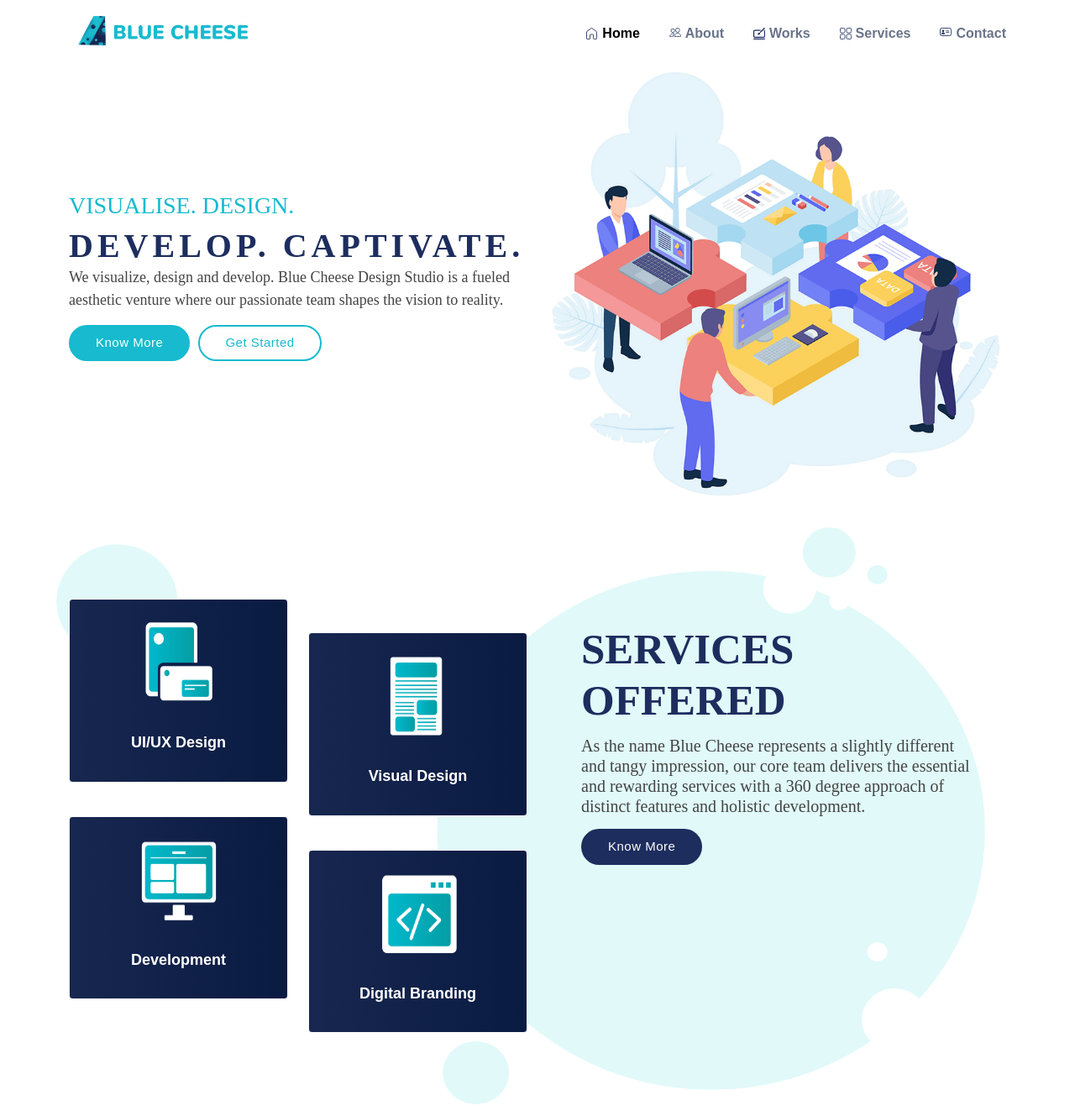
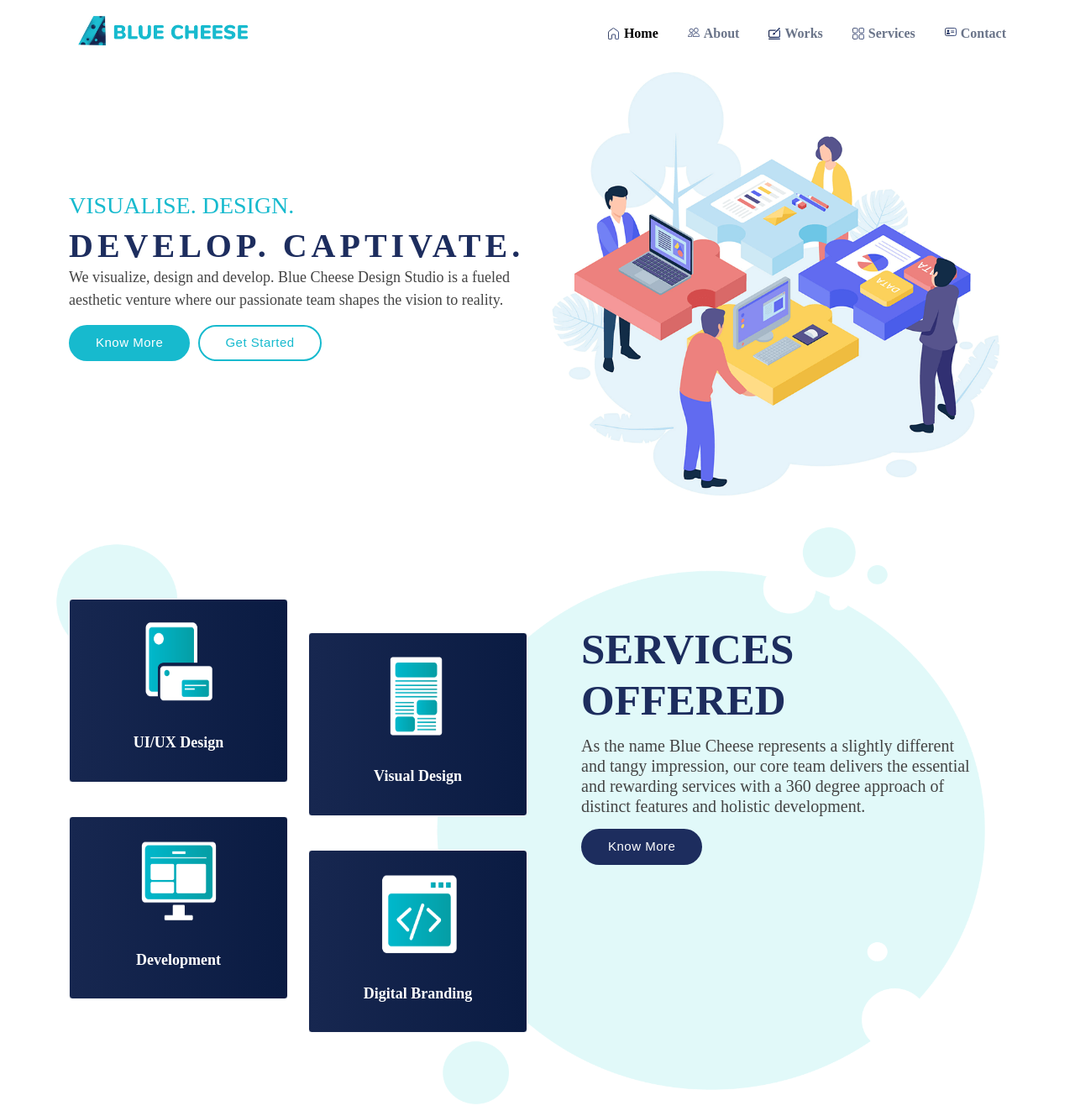
Before and after one commit to RoshaniSitlani05/blue-cheese, a PHP site: page / in a window 1280 px wide. Shown: the top 1329 px of the page at 84% size. Run offline with PHP 8.4, Linux system fonts and the light colour scheme; some web fonts are replaced.

Commit message:
change css

```diff
--- a/assets/css/style.css
+++ b/assets/css/style.css
@@ -9,7 +9,7 @@
 # General
 --------------------------------------------------------------*/
 body {
-  font-family: "Open Sans", sans-serif;
+  font-family: Nunito;
   color: #444444;
 }
 
@@ -24,7 +24,7 @@ a:hover {
 }
 
 h1, h2, h3, h4, h5, h6 {
-  font-family: "Raleway", sans-serif;
+  font-family: "Nunito";
 }
 
 /*--------------------------------------------------------------
@@ -128,7 +128,7 @@ h1, h2, h3, h4, h5, h6 {
     align-items: center;
     justify-content: space-between;
     padding: 10px 0 10px 30px;
-    font-family: "Raleway", sans-serif;
+    font-family: Nunito;
     font-size: 16px;
     font-weight: 700;
     color: #6a7489;
```
